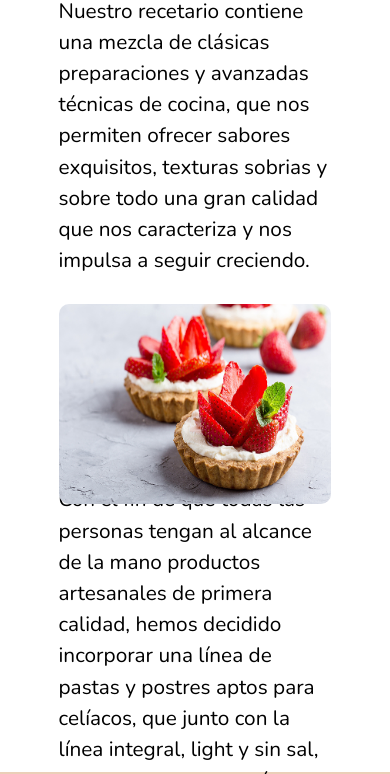
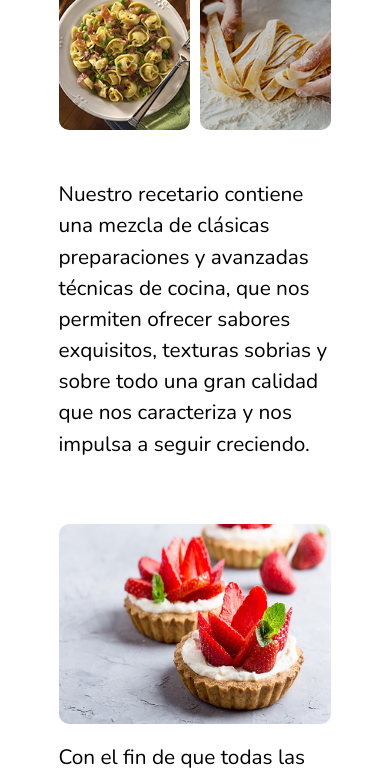
Before and after one commit to ValentinRomero22/CODER-PastasTrivellis_DesarrolloWeb, a website: page paginas/sobreNosotros.html in a window 390 px wide. Shown: the part 1082-1856 px from the top of the page. Drawn offline with nearby package versions, Linux system fonts and the light colour scheme.

Commit message:
Ajustes queries

```diff
--- a/scss/_queries.scss
+++ b/scss/_queries.scss
@@ -19,7 +19,7 @@
     }
 
     .cuerpo{
-        margin-top: 6%
+        margin-top: 65px;
     }
 
     .redes{
@@ -53,7 +53,7 @@
     }
 
     .cuerpo {
-        margin-top: 7%;
+        margin-top: 70px;
 
         p{
             font-size: 1em;
@@ -97,6 +97,48 @@
 
     .contenedorCarrusel{
         margin: 4% 0%;
+    }
+}
+
+@media screen and (max-width: 924px){
+
+    .grillaInfo{
+        grid-template-areas:
+        "textoUno textoUno textoUno"
+        "imagenUno imagenUno imagenUno"
+        "textoDos textoDos textoDos"
+        "imagenDos . imagenTres"
+        "textoTres textoTres textoTres"
+        "imagenCuatro imagenCuatro imagenCuatro"
+        "textoCuatro textoCuatro textoCuatro";
+        grid-template-rows: 200px 200px 200px 200px 200px 200px 200px;
+        grid-template-columns: 45% 10% 45%;
+        row-gap: 2%;
+        margin: 0px 0px 100px 0px;
+
+        p{
+            font-size: 1.3em;
+        }
+    }
+
+    .textoUno{
+        padding-right: 0%;
+    }
+
+    .textoDos{
+        padding-left: 0%;
+    }
+
+    .textoTres{
+        padding-right: 0%;
+    }
+
+    .textoCuatro{
+        padding-left: 0%;
+    }
+
+    .imagenGrilla{
+        border-radius: 10px;
     }
 }
 
@@ -152,7 +194,7 @@
     }
 
     .cuerpo{
-        margin-top: 12%;
+        margin-top: 85px;
 
         p{
             font-size: 1.2em;
@@ -168,6 +210,7 @@
     }
 
     .grillaInfo{
+        margin: 20px 0px 100px 0px;
 
         p{
             font-size: 1.2em;
@@ -187,45 +230,6 @@
         a{
             font-size: 1em;
         }
-    }
-
-    .grillaInfo{
-        grid-template-areas:
-        "textoUno textoUno textoUno"
-        "imagenUno imagenUno imagenUno"
-        "textoDos textoDos textoDos"
-        "imagenDos . imagenTres"
-        "textoTres textoTres textoTres"
-        "imagenCuatro imagenCuatro imagenCuatro"
-        "textoCuatro textoCuatro textoCuatro";
-        grid-template-rows: 200px 200px 200px 200px 200px 200px 200px;
-        grid-template-columns: 45% 10% 45%;
-        row-gap: 2%;
-        margin-bottom: 25%;
-
-        p{
-            font-size: 1.3em;
-        }
-    }
-
-    .textoUno{
-        padding-right: 0%;
-    }
-
-    .textoDos{
-        padding-left: 0%;
-    }
-
-    .textoTres{
-        padding-right: 0%;
-    }
-
-    .textoCuatro{
-        padding-left: 0%;
-    }
-
-    .imagenGrilla{
-        border-radius: 10px;
     }
 }
 
@@ -265,22 +269,23 @@
     }
 
     .cuerpo{
-        margin-top: 15%;
+        margin-top: 95px;
 
         p{
-            font-size: 1.3em;
+            font-size: 1em;
         }
 
         h3{
-            font-size: 1.6em;
+            font-size: 1.2em;
         }
     }
 
     .grillaInfo{
         grid-template-columns: 48% 4% 48%;
-        grid-template-rows: 200px 200px 200px 150px 200px 200px 200px;
+        grid-template-rows: 200px 200px 250px 150px 250px 200px 250px;
         row-gap: 4%;
-        margin: 15% 0% 80% 0%;
+        margin: 65px 0px 200px 0px;
+        min-height: 1800px;
 
         p{
             font-size: 1.3em;
@@ -311,7 +316,7 @@
     }
 
     .cuerpo{
-        margin-top: 20%;
+        margin-top: 80px;
 
         p{
             font-size: 1.2em;
@@ -335,7 +340,8 @@
         grid-template-columns: 48% 4% 48%;
         grid-template-rows: 200px 200px 200px 150px 200px 200px 200px;
         row-gap: 6%;
-        margin: 28% 0% 260% 0%;
+        margin: 90px 0px 200px 0px;
+        min-height: 2400px;
 
         p{
             font-size: 1.3em;
--- a/scss/_sobreNosotros.scss
+++ b/scss/_sobreNosotros.scss
@@ -10,7 +10,7 @@
     grid-template-rows: 200px 200px 200px 200px 200px;
     grid-template-columns: 30% 40% 30%;
     row-gap: 3%;
-    margin: 5% 0% 10% 0%;
+    margin: 40px 0px 100px 0px;
     min-height: 1500px;
 
     p{
```
Also changed, not shown: css/estilosSass.css.
